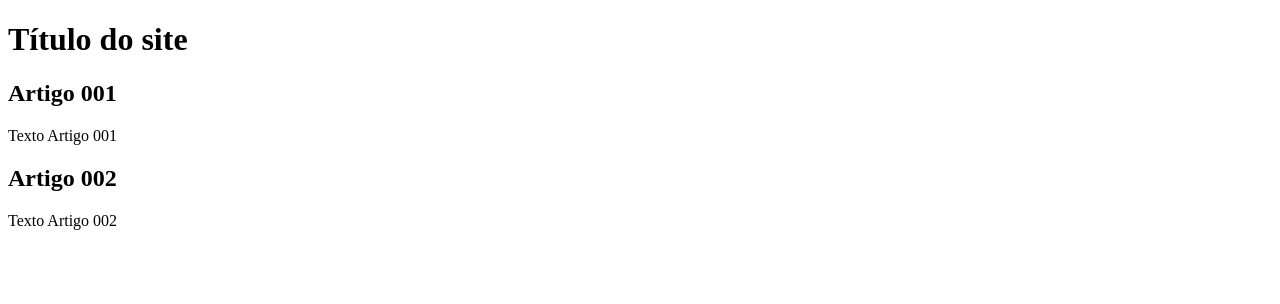
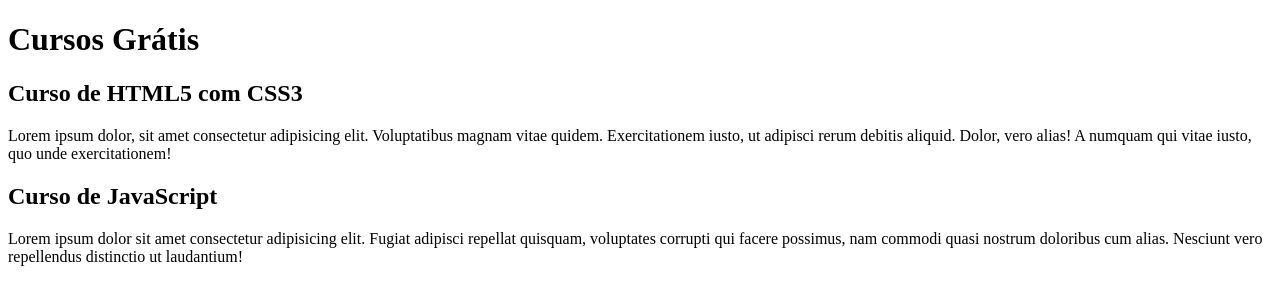
Before and after one commit to brunocnog/site-teste, a plain HTML site: page index.html in a window 1280 px wide. Drawn offline with Linux system fonts and the light colour scheme.

Commit message:
conteúdo
início das atualização na branch conteúdo

```diff
--- a/index.html
+++ b/index.html
@@ -10,15 +10,15 @@
 <body>
     <main>
         <header>
-            <h1>Título do site</h1>
+            <h1>Cursos Grátis</h1>
         </header>
         <article>
-            <h2>Artigo 001</h2>
-            <p>Texto Artigo 001</p>
+            <h2>Curso de HTML5 com CSS3</h2>
+            <p>Lorem ipsum dolor, sit amet consectetur adipisicing elit. Voluptatibus magnam vitae quidem. Exercitationem iusto, ut adipisci rerum debitis aliquid. Dolor, vero alias! A numquam qui vitae iusto, quo unde exercitationem!</p>
         </article>
         <article>
-            <h2>Artigo 002</h2>
-            <p>Texto Artigo 002</p>
+            <h2>Curso de JavaScript</h2>
+            <p>Lorem ipsum dolor sit amet consectetur adipisicing elit. Fugiat adipisci repellat quisquam, voluptates corrupti qui facere possimus, nam commodi quasi nostrum doloribus cum alias. Nesciunt vero repellendus distinctio ut laudantium!</p>
         </article>
     </main>
 
```
